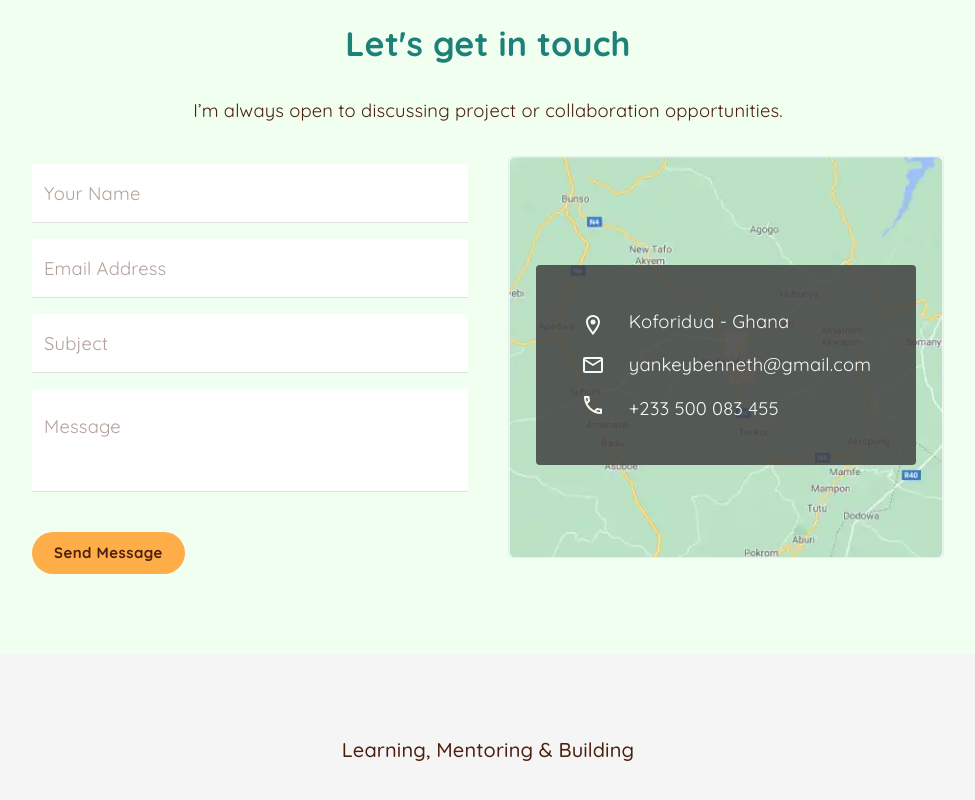
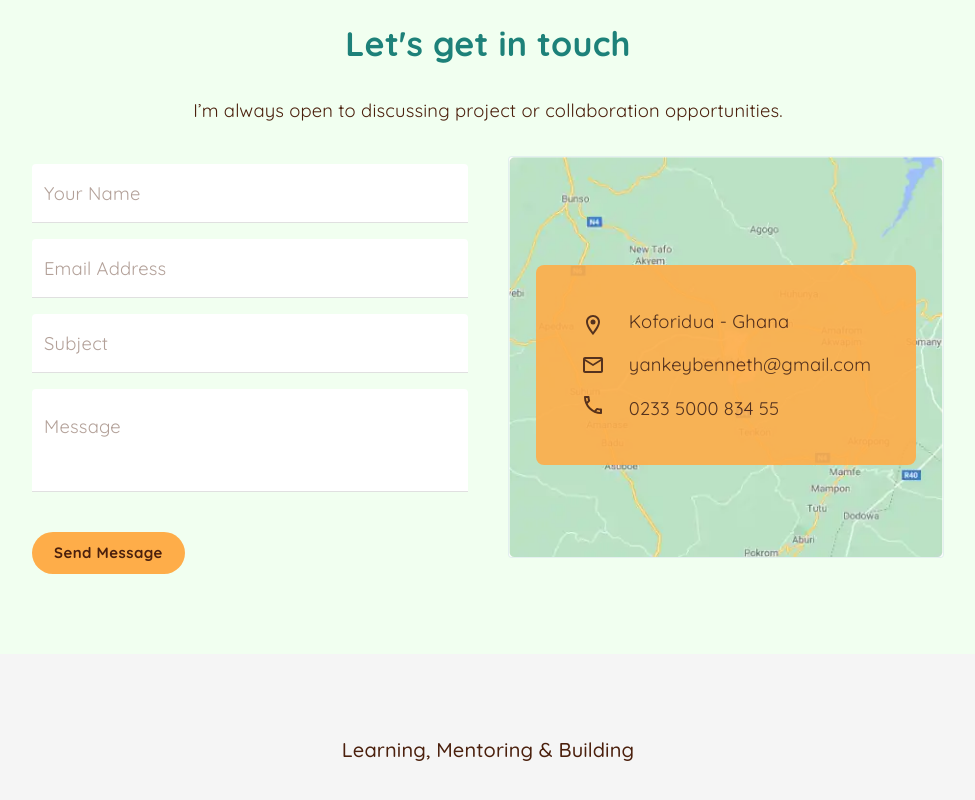
Before and after one commit to papayankey/bennethyankey, a React (Create React App) app: page / in a window 1280 px wide. Shown: the part 3042-3842 px from the top of the page, without its empty margins (152-1127 px from the left). Built offline with nearby package versions, Linux system fonts and the light colour scheme.

Commit message:
chore: refactor map overlaty styles

```diff
--- a/package.json
+++ b/package.json
@@ -3,8 +3,7 @@
   "version": "0.1.0",
   "private": true,
   "dependencies": {
-    "@fontsource/abril-fatface": "^4.1.0",
-    "@fontsource/almendra-display": "^4.1.0",
+    "@fontsource/montserrat": "^4.1.0",
     "@fontsource/quicksand": "^4.1.0",
     "@material-ui/core": "^4.11.2",
     "@material-ui/icons": "^4.11.2",
@@ -45,5 +44,8 @@
       "last 1 firefox version",
       "last 1 safari version"
     ]
+  },
+  "devDependencies": {
+    "@types/react-scroll": "^1.8.2"
   }
 }
--- a/src/App/components/Contact/index.tsx
+++ b/src/App/components/Contact/index.tsx
@@ -32,13 +32,14 @@ const useStyles = makeStyles((theme: Theme) => ({
     position: 'absolute',
     top: 'calc(50% - 100px)',
     left: 'calc(50% - 40%)',
-    borderRadius: theme.shape.borderRadius,
-    backgroundColor: theme.palette.grey[800],
-    opacity: 0.85,
-    color: theme.palette.common.white,
+    borderRadius: theme.shape.borderRadius * 2,
+    backgroundColor: theme.palette.secondary.main,
+    opacity: 0.9,
+    color: theme.palette.text.primary,
     display: 'flex',
     justifyContent: 'center',
     alignItems: 'center',
+    userSelect: 'none',
   },
   overlayContent: {
     display: 'flex',
@@ -50,9 +51,6 @@ const useStyles = makeStyles((theme: Theme) => ({
   overlayText: {
     textAlign: 'left',
     marginLeft: theme.spacing(3),
-    '& > p': {
-      color: theme.palette.common.white,
-    },
   },
 }));
 
@@ -72,10 +70,10 @@ function Contact() {
               opportunities.
             </Typography>
             <Grid container spacing={5}>
-              <Grid item md={6}>
+              <Grid item xs={12} md={6}>
                 <Form />
               </Grid>
-              <Grid item md={6} className={classes.mapGridItem}>
+              <Grid item xs={12} md={6} className={classes.mapGridItem}>
                 <div className={classes.mapOverlay}>
                   <div className={classes.overlayContent}>
                     <LocationOnIcon />
@@ -85,9 +83,15 @@ function Contact() {
                   <div
                     className={`${classes.overlayContent} ${classes.overlayText}`}
                   >
-                    <Typography>Koforidua - Ghana</Typography>
-                    <Typography>yankeybenneth@gmail.com</Typography>
-                    <Typography>+233 500 083 455</Typography>
+                    <Typography color="textPrimary">
+                      Koforidua - Ghana
+                    </Typography>
+                    <Typography color="textPrimary">
+                      yankeybenneth@gmail.com
+                    </Typography>
+                    <Typography color="textPrimary">
+                      0233 5000 834 55
+                    </Typography>
                   </div>
                 </div>
                 <Image
```
Also changed, not shown: 2 other files (tests, documents, lock files or other folders).
